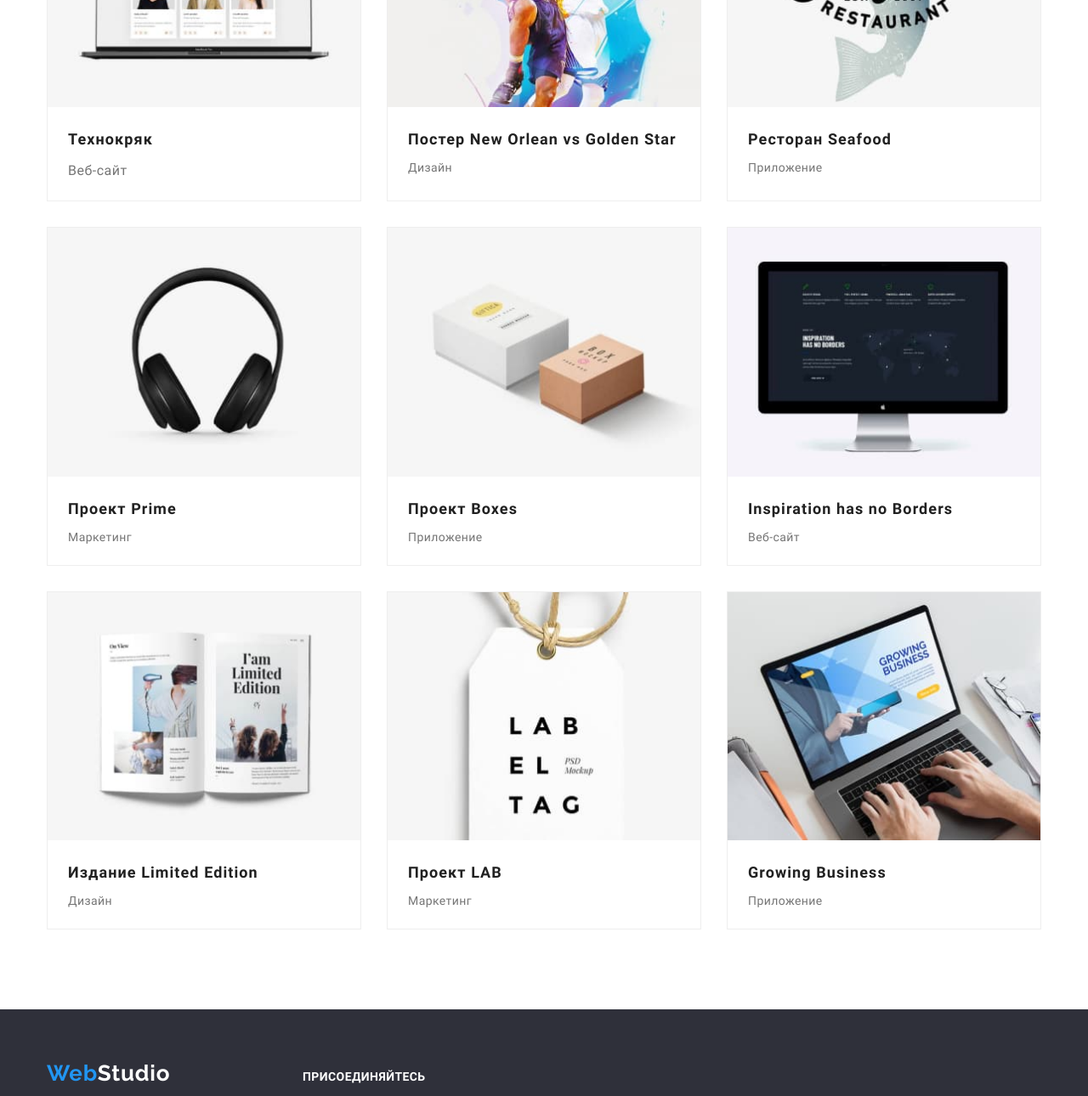
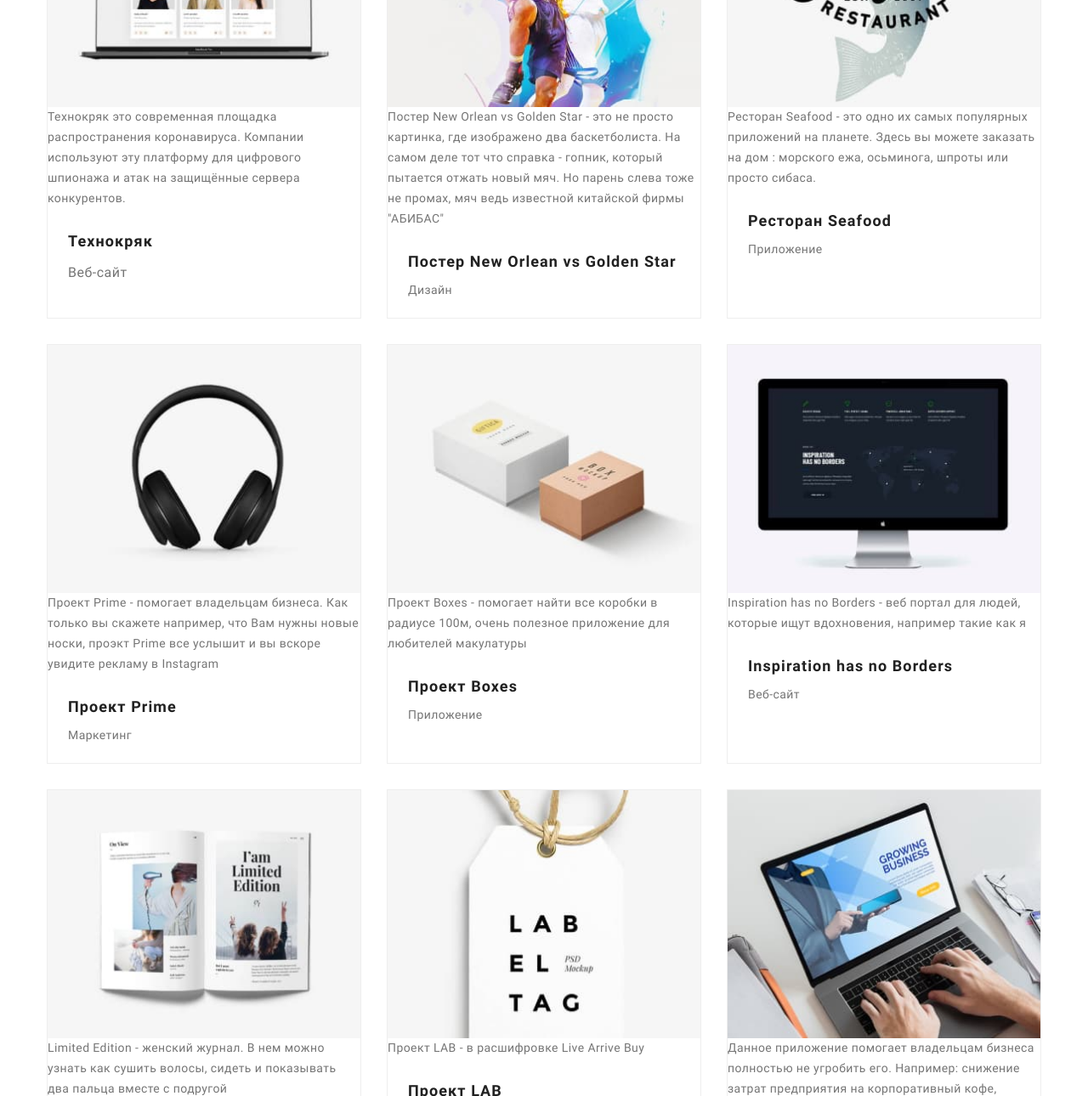
Before and after one commit to still-me/goit-markup-hw-05, a plain HTML site: page portfolio.html in a window 1280 px wide. Shown: the part 439-1729 px from the top of the page at 85% size. Drawn offline with nearby package versions, Linux system fonts and the light colour scheme.

Commit message:
Добавляет описание на проэкты

```diff
--- a/portfolio.html
+++ b/portfolio.html
@@ -82,13 +82,23 @@
         <div class="container project-container">
           <ul class="list project-list">
             <li class="project-card">
-              <a href="" class="project-link"
-                ><img
+              <a href="" class="project-link">
+                <div class="project-img-box">
+                  <img
                     class="project-img"
                     src="./images/projects/img1.jpg"
                     width="370"
                     alt="ноутбук с открытой вэб-страницой"
                   />
+                  <div class="project-overlay">
+                    <p class="project-overlay-content">
+                      Технокряк это современная площадка распространения
+                      коронавируса. Компании используют эту платформу для
+                      цифрового шпионажа и атак на защищённые сервера
+                      конкурентов.
+                    </p>
+                  </div>
+                </div>
                 <div class="card-text">
                   <h2 class="project-title">Технокряк</h2>
                   <p class="project-kind">Веб-сайт</p>
@@ -96,13 +106,25 @@
               </a>
             </li>
             <li class="project-card">
-              <a href="" class="project-link"
-                ><img
+              <a href="" class="project-link">
+                <div class="project-img-box">
+                  <img
                     class="project-img"
                     src="./images/projects/img2.jpg"
                     width="370"
                     alt="Два баскетболиста"
                   />
+                  <div class="project-overlay">
+                    <p class="project-overlay-content">
+                      Постер New Orlean vs Golden Star - это не просто картинка,
+                      где изображено два баскетболиста. На самом деле тот что
+                      справка - гопник, который пытается отжать новый мяч. Но
+                      парень слева тоже не промах, мяч ведь известной китайской
+                      фирмы "АБИБАС"
+                    </p>
+                  </div>
+                </div>
+
                 <div class="card-text">
                   <h2 class="project-title">
                     Постер New Orlean vs Golden Star
@@ -112,13 +134,22 @@
               </a>
             </li>
             <li class="project-card">
-              <a href="" class="project-link"
-                ><img
+              <a href="" class="project-link">
+                <div class="project-img-box">
+                  <img
                     class="project-img"
                     src="./images/projects/img3.jpg"
                     width="370"
                     alt="Логотип с рыбой"
                   />
+                  <div class="project-overlay">
+                    <p class="project-overlay-content">
+                      Ресторан Seafood - это одно их самых популярных приложений
+                      на планете. Здесь вы можете заказать на дом : морского
+                      ежа, осьминога, шпроты или просто сибаса.
+                    </p>
+                  </div>
+                </div>
                 <div class="card-text">
                   <h2 class="project-title">Ресторан Seafood</h2>
                   <p>Приложение</p>
@@ -126,13 +157,23 @@
               </a>
             </li>
             <li class="project-card">
-              <a href="" class="project-link"
-                ><img
+              <a href="" class="project-link">
+                <div class="project-img-box">
+                  <img
                     class="project-img"
                     src="./images/projects/img4.jpg"
                     width="370"
                     alt="Наушники"
                   />
+                  <div class="project-overlay">
+                    <p class="project-overlay-content">
+                      Проект Prime - помогает владельцам бизнеса. Как только вы
+                      скажете например, что Вам нужны новые носки, проэкт Prime
+                      все услышит и вы вскоре увидите рекламу в Instagram
+                    </p>
+                  </div>
+                </div>
+
                 <div class="card-text">
                   <h2 class="project-title">Проект Prime</h2>
                   <p>Маркетинг</p>
@@ -140,13 +181,21 @@
               </a>
             </li>
             <li class="project-card">
-              <a href="" class="project-link"
-                ><img
+              <a href="" class="project-link">
+                <div class="project-img-box">
+                  <img
                     class="project-img"
                     src="./images/projects/img5.jpg"
                     width="370"
                     alt="Две коробки"
                   />
+                  <div class="project-overlay">
+                    <p class="project-overlay-content">
+                      Проект Boxes - помогает найти все коробки в радиусе 100м,
+                      очень полезное приложение для любителей макулатуры
+                    </p>
+                  </div>
+                </div>
                 <div class="card-text">
                   <h2 class="project-title">Проект Boxes</h2>
                   <p>Приложение</p>
@@ -154,13 +203,21 @@
               </a>
             </li>
             <li class="project-card">
-              <a href="" class="project-link"
-                ><img
+              <a href="" class="project-link">
+                <div class="project-img-box">
+                  <img
                     class="project-img"
                     src="./images/projects/img6.jpg"
                     width="370"
                     alt="Моноблок с открытой веб-страницой"
                   />
+                  <div class="project-overlay">
+                    <p class="project-overlay-content">
+                      Inspiration has no Borders - веб портал для людей, которые
+                      ищут вдохновения, например такие как я
+                    </p>
+                  </div>
+                </div>
                 <div class="card-text">
                   <h2 class="project-title">Inspiration has no Borders</h2>
                   <p>Веб-сайт</p>
@@ -168,13 +225,22 @@
               </a>
             </li>
             <li class="project-card">
-              <a href="" class="project-link"
-                ><img
+              <a href="" class="project-link">
+                <div class="project-img-box">
+                  <img
                     class="project-img"
                     src="./images/projects/img7.jpg"
                     width="370"
                     alt="Открытый журнал, со статьей"
                   />
+                  <div class="project-overlay">
+                    <p class="project-overlay-content">
+                      Limited Edition - женский журнал. В нем можно узнать как
+                      сушить волосы, сидеть и показывать два пальца вместе с
+                      подругой
+                    </p>
+                  </div>
+                </div>
                 <div class="card-text">
                   <h2 class="project-title">Издание Limited Edition</h2>
                   <p>Дизайн</p>
@@ -182,13 +248,20 @@
               </a>
             </li>
             <li class="project-card">
-              <a href="" class="project-link"
-                ><img
+              <a href="" class="project-link">
+                <div class="project-img-box">
+                  <img
                     class="project-img"
                     src="./images/projects/img8.jpg"
                     width="370"
-                  alt="Бирка с логотипом проэкта"
+                    alt="Открытый журнал, со статьей"
                   />
+                  <div class="project-overlay">
+                    <p class="project-overlay-content">
+                      Проект LAB - в расшифровке Live Arrive Buy
+                    </p>
+                  </div>
+                </div>
                 <div class="card-text">
                   <h2 class="project-title">Проект LAB</h2>
                   <p>Маркетинг</p>
@@ -196,13 +269,23 @@
               </a>
             </li>
             <li class="project-card">
-              <a href="" class="project-link"
-                ><img
+              <a href="" class="project-link">
+                <div class="project-img-box">
+                  <img
                     class="project-img"
                     src="./images/projects/img9.jpg"
                     width="370"
-                  alt="Руки клацающие ноутбук"
+                    alt="Открытый журнал, со статьей"
                   />
+                  <div class="project-overlay">
+                    <p class="project-overlay-content">
+                      Данное приложение помогает владельцам бизнеса полностью не
+                      угробить его. Например: снижение затрат предприятия на
+                      корпоративный кофе, туалетную бумагу и отмена
+                      корпоративной связи
+                    </p>
+                  </div>
+                </div>
                 <div class="card-text">
                   <h2 class="project-title">Growing Business</h2>
                   <p>Приложение</p>
```
Lines whose indentation alone changed are shown as unchanged.
